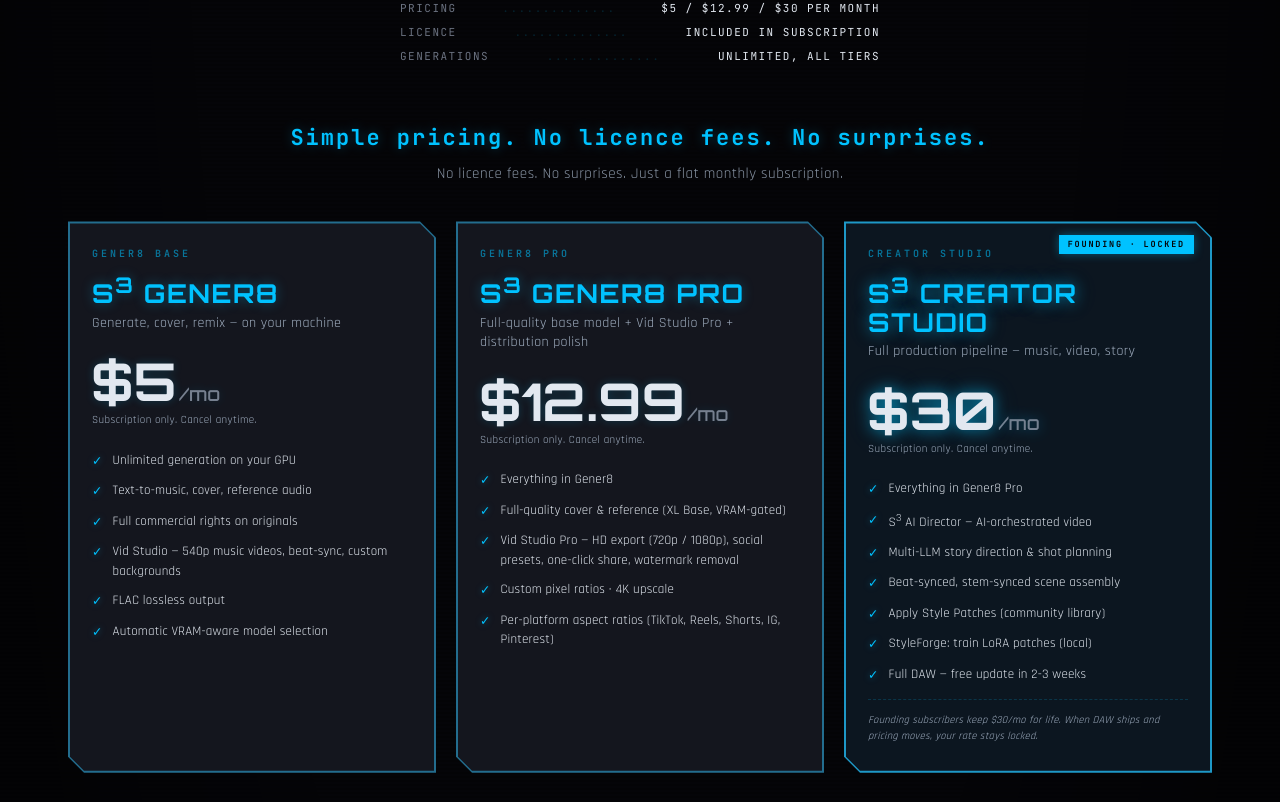
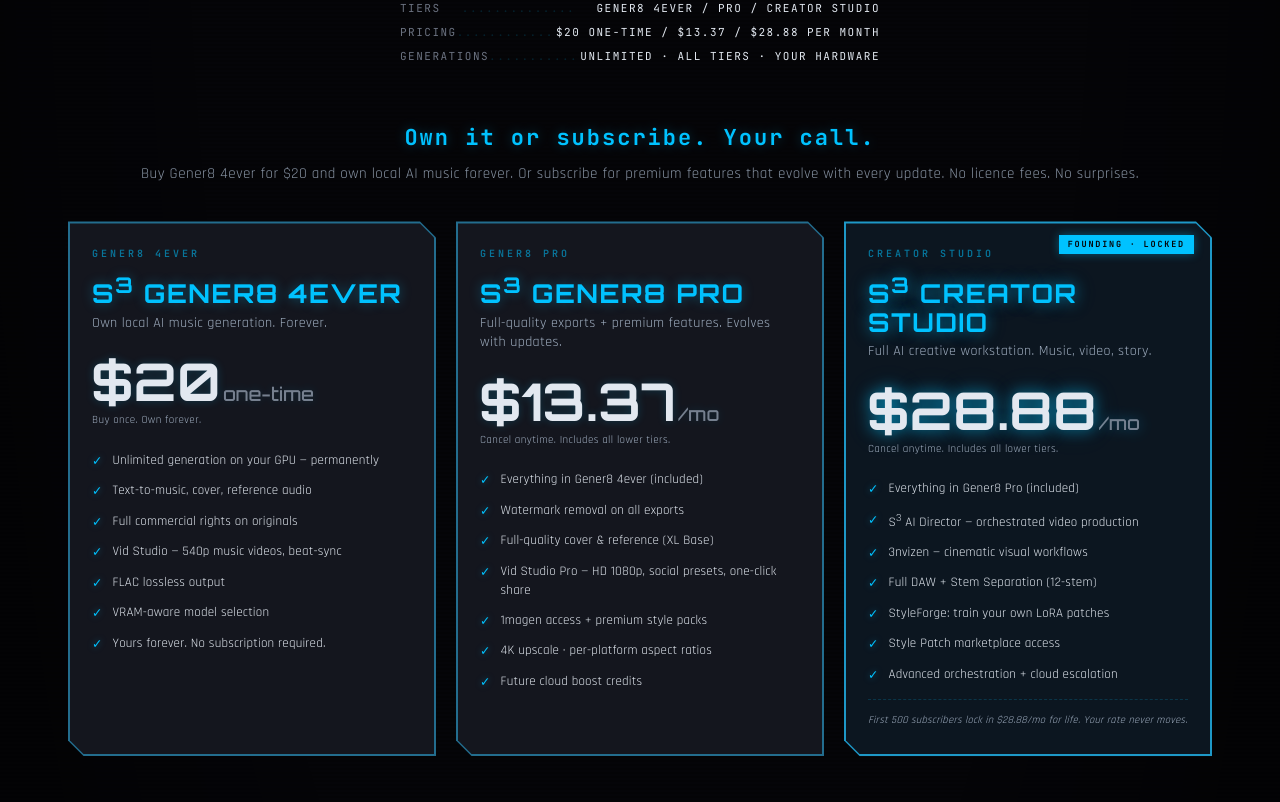
Before and after one commit to BAIS1C/StrandsNation, a Next.js app: page /s3 in a window 1280 px wide. Shown: the part 2218-3020 px from the top of the page. Built offline with nearby package versions, Linux system fonts and the light colour scheme.

Commit message:
Update page.tsx

```diff
--- a/src/app/s3/page.tsx
+++ b/src/app/s3/page.tsx
@@ -41,58 +41,64 @@
   );
 }
 
-/* ── Pricing tiers (2026-04-19 rewrite: 3 tiers, Creator Studio is the flagship)
+/* ── Pricing tiers (2026-05-18 rewrite: hybrid ownership + subscription)
    All generation runs on the user's GPU. No per-track tax, no token meters.
-   Creator Studio is the founding-lock flagship tier — includes AI Director,
-   StyleForge LoRA training, Apply Style Patches, and DAW (free update
-   2-3 weeks post-launch). Pro keeps HD video + distribution polish but
-   does NOT ship with any style-patch functionality. */
+   EveryWear platform is free. 7-day unlimited demo. Gener8 4ever is a
+   one-time $20 purchase for permanent local gen. Pro and Creator Studio
+   are subscriptions that include 4ever functionality; cancel = lose access
+   unless 4ever is also owned. Steam-aligned, ownership-first psychology. */
 const TIERS = [
   {
-    id: 'GENER8 BASE',
-    name: <>S<sup>3</sup> GENER8</>,
-    tagline: 'Generate, cover, remix — on your machine',
-    price: '$5',
+    id: 'GENER8 4EVER',
+    name: <>S<sup>3</sup> GENER8 4EVER</>,
+    tagline: 'Own local AI music generation. Forever.',
+    price: '$20',
+    priceUnit: 'one-time',
     flagship: false,
     features: [
-      'Unlimited generation on your GPU',
+      'Unlimited generation on your GPU — permanently',
       'Text-to-music, cover, reference audio',
       'Full commercial rights on originals',
-      'Vid Studio — 540p music videos, beat-sync, custom backgrounds',
+      'Vid Studio — 540p music videos, beat-sync',
       'FLAC lossless output',
-      'Automatic VRAM-aware model selection',
+      'VRAM-aware model selection',
+      'Yours forever. No subscription required.',
     ],
   },
   {
     id: 'GENER8 PRO',
     name: <>S<sup>3</sup> GENER8 PRO</>,
-    tagline: 'Full-quality base model + Vid Studio Pro + distribution polish',
-    price: '$12.99',
+    tagline: 'Full-quality exports + premium features. Evolves with updates.',
+    price: '$13.37',
+    priceUnit: '/mo',
     flagship: false,
     features: [
-      'Everything in Gener8',
-      'Full-quality cover & reference (XL Base, VRAM-gated)',
-      'Vid Studio Pro — HD export (720p / 1080p), social presets, one-click share, watermark removal',
-      'Custom pixel ratios · 4K upscale',
-      'Per-platform aspect ratios (TikTok, Reels, Shorts, IG, Pinterest)',
+      'Everything in Gener8 4ever (included)',
+      'Watermark removal on all exports',
+      'Full-quality cover & reference (XL Base)',
+      'Vid Studio Pro — HD 1080p, social presets, one-click share',
+      '1magen access + premium style packs',
+      '4K upscale · per-platform aspect ratios',
+      'Future cloud boost credits',
     ],
   },
   {
     id: 'CREATOR STUDIO',
     name: <>S<sup>3</sup> CREATOR STUDIO</>,
-    tagline: 'Full production pipeline — music, video, story',
-    price: '$30',
+    tagline: 'Full AI creative workstation. Music, video, story.',
+    price: '$28.88',
+    priceUnit: '/mo',
     flagship: true,
     badge: 'FOUNDING · LOCKED',
-    foundingNote: 'Founding subscribers keep $30/mo for life. When DAW ships and pricing moves, your rate stays locked.',
+    foundingNote: 'First 500 subscribers lock in $28.88/mo for life. Your rate never moves.',
     features: [
-      'Everything in Gener8 Pro',
-      <>S<sup>3</sup> AI Director — AI-orchestrated video</>,
-      'Multi-LLM story direction & shot planning',
-      'Beat-synced, stem-synced scene assembly',
-      'Apply Style Patches (community library)',
-      'StyleForge: train LoRA patches (local)',
-      'Full DAW — free update in 2-3 weeks',
+      'Everything in Gener8 Pro (included)',
+      <>S<sup>3</sup> AI Director — orchestrated video production</>,
+      '3nvizen — cinematic visual workflows',
+      'Full DAW + Stem Separation (12-stem)',
+      'StyleForge: train your own LoRA patches',
+      'Style Patch marketplace access',
+      'Advanced orchestration + cloud escalation',
     ],
   },
 ];
@@ -114,9 +120,11 @@
           <div className={styles.tierName}>{t.name}</div>
           <div className={styles.tierTagline}>{t.tagline}</div>
           <div className={styles.tierPrice}>
-            {t.price}<span className={styles.priceUnit}>/mo</span>
+            {t.price}<span className={styles.priceUnit}>{t.priceUnit}</span>
           </div>
-          <div className={styles.tierSub}>Subscription only. Cancel anytime.</div>
+          <div className={styles.tierSub}>
+            {t.priceUnit === 'one-time' ? 'Buy once. Own forever.' : 'Cancel anytime. Includes all lower tiers.'}
+          </div>
           <ul className={styles.tierFeatures}>
             {t.features.map((f, j) => (
               <li key={j} className={styles.tierFeature}>
@@ -189,9 +197,11 @@
             <div className={styles.tierName}>{t.name}</div>
             <div className={styles.tierTagline}>{t.tagline}</div>
             <div className={styles.tierPrice}>
-              {t.price}<span className={styles.priceUnit}>/mo</span>
+              {t.price}<span className={styles.priceUnit}>{t.priceUnit}</span>
             </div>
-            <div className={styles.tierSub}>Subscription only. Cancel anytime.</div>
+            <div className={styles.tierSub}>
+              {t.priceUnit === 'one-time' ? 'Buy once. Own forever.' : 'Cancel anytime. Includes all lower tiers.'}
+            </div>
             <ul className={styles.tierFeatures}>
               {t.features.map((f, j) => (
                 <li key={j} className={styles.tierFeature}>
@@ -320,8 +330,8 @@
 
       <div style={calloutStyle}>
         <strong style={{ color: 'var(--ew-primary)', letterSpacing: 1 }}>Don&apos;t sweat the table.</strong>{' '}
-        When you download Gener8 to claim your <strong>1-hour free demo</strong>, we run a 30-second hardware check at install
-        and keep the right models loaded as you work. The demo runs as <strong>Gener8 Pro</strong> so you can see every feature
+        When you download Gener8 to claim your <strong>7-day unlimited demo</strong>, we run a 30-second hardware check at install
+        and keep the right models loaded as you work. The demo runs full-featured so you can see everything
         on your own rig before you pick a tier.
       </div>
 
@@ -492,7 +502,7 @@
                 <p key={i} className={styles.thesisPara}>{p}</p>
               ))}
               <p className={`${styles.thesisPara} ${styles.thesisHighlight}`}>
-                Three tiers. One ecosystem. Every generation runs on your hardware. Your files, your rights, your catalogue.
+                Own it forever for $20. Or subscribe for the full creative workstation. Every generation runs on your hardware. Your files, your rights, your catalogue.
               </p>
             </Accordion>
           </div>
@@ -503,7 +513,7 @@
               <p key={i} className={styles.thesisPara}>{p}</p>
             ))}
             <p className={`${styles.thesisPara} ${styles.thesisHighlight}`}>
-              Three tiers. One ecosystem. Every generation runs on your hardware. Your files, your rights, your catalogue.
+              Own it forever for $20. Or subscribe for the full creative workstation. Every generation runs on your hardware. Your files, your rights, your catalogue.
             </p>
           </div>
         )}
@@ -557,10 +567,10 @@
           {[
             ['STATUS', 'BETA · Q2 2026 LAUNCH'],
             ['INFERENCE', 'LOCAL GPU · NO CLOUD'],
-            ['MODULES', 'GENER8 / GENER8 PRO / CREATOR STUDIO'],
-            ['PRICING', '$5 / $12.99 / $30 PER MONTH'],
-            ['LICENCE', 'INCLUDED IN SUBSCRIPTION'],
-            ['GENERATIONS', 'UNLIMITED, ALL TIERS'],
+            ['PLATFORM', 'EVERYWEAR · FREE FOREVER'],
+            ['TIERS', 'GENER8 4EVER / PRO / CREATOR STUDIO'],
+            ['PRICING', '$20 ONE-TIME / $13.37 / $28.88 PER MONTH'],
+            ['GENERATIONS', 'UNLIMITED · ALL TIERS · YOUR HARDWARE'],
           ].map(([label, val]) => (
             <p key={label} className={styles.statusLine}>
               <span className={styles.label}>{label}</span>
@@ -572,9 +582,9 @@
 
         {/* ── PRICING ── desktop: 3-card grid + all-in-one banner. mobile: carousel ── */}
         <div className={styles.pricingSection}>
-          <h2 className={styles.sectionHeading}>Simple pricing. No licence fees. No surprises.</h2>
+          <h2 className={styles.sectionHeading}>Own it or subscribe. Your call.</h2>
           <p className={styles.pricingSub}>
-            No licence fees. No surprises. Just a flat monthly subscription.
+            Buy Gener8 4ever for $20 and own local AI music forever. Or subscribe for premium features that evolve with every update. No licence fees. No surprises.
           </p>
           {isMobile ? <PricingCarousel /> : <PricingGrid />}
         </div>
@@ -583,7 +593,7 @@
         <GpuMatrix />
 
         <p className={styles.promoLine}>
-          First hour free, no sign-in. First 500 Creator Studio subs lock in $30/mo for life. Annual subs: one extra month.
+          7-day free demo, unlimited generation, no card required. Own Gener8 4ever for $20. First 500 Creator Studio subs lock in $28.88/mo for life.
         </p>
 
         <p className={styles.cursor}>
```
